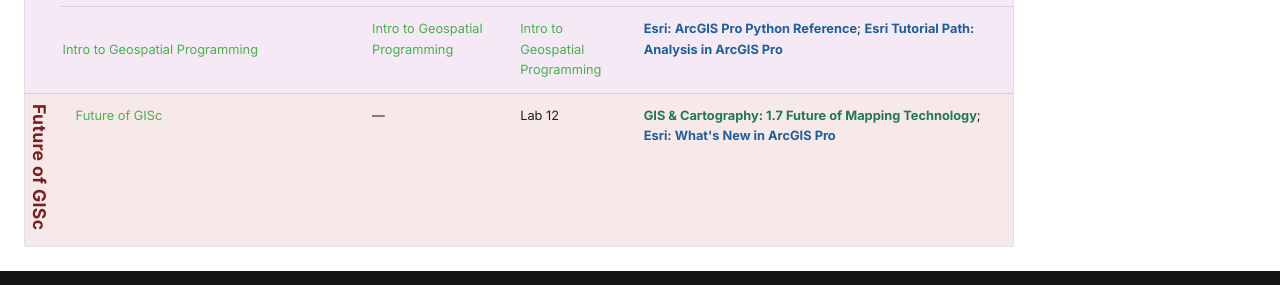
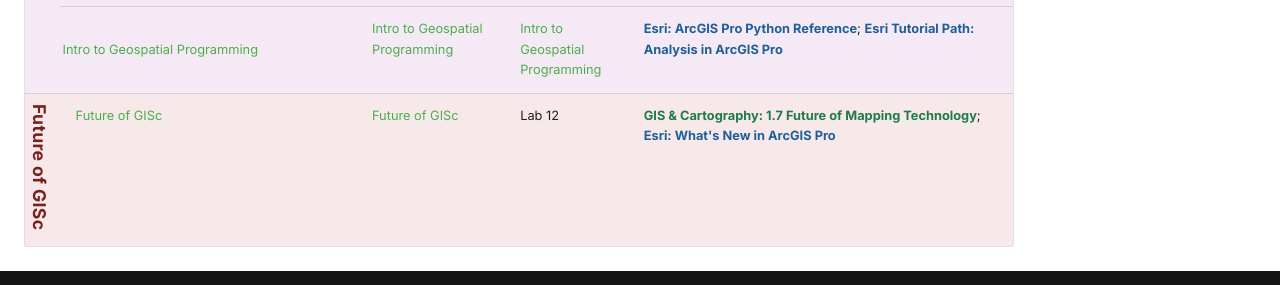
Before and after one commit to ShokranGit/arcgis-pro-course, an MkDocs documentation site: the page built from docs/lessons/index.md, in a window 1280 px wide and 900 px high, scrolled down 2086 px. Shown: the part 564-849 px from the top of the window. Built offline with MkDocs 1.6.1 and Material for MkDocs 9.7.7, drawn with Linux system fonts in a browser that asks for light colours; comment, search, counter and statistics services are not loaded.

Commit message:
Link Future of GISc deck in lessons table Slides column

```diff
--- a/docs/lessons/index.md
+++ b/docs/lessons/index.md
@@ -37,6 +37,6 @@ A date-free, college-agnostic view of every topic in the course. This list isn't
 | <span id="map-algebra" class="module-badge module-spatial">Spatial Analysis</span> | [Map Algebra](06-raster-analysis.md) | [Map Algebra](../slides/raster-data-analysis.md) | [Map Algebra](../labs/map-algebra/) | [GIS & Cartography: 8.3 Geoprocessing with Raster Imagery](https://slcc.pressbooks.pub/maps/chapter/8-3/){: .src-cartography}; [Essentials of GIS: Ch. 8 Geospatial Analysis II: Raster Data](https://saylordotorg.github.io/text_essentials-of-geographic-information-systems/s12-geospatial-analysis-ii-raster-.html){: .src-essentials} |
 | <span id="suitability-modeling" class="module-badge module-spatial">Spatial Analysis</span> | [Suitability Modeling](06-raster-analysis.md) | [Suitability Modeling](../slides/raster-data-analysis.md) | [Suitability Modeling](../labs/suitability-modeling/) | [GIS & Cartography: 8.3 Geoprocessing with Raster Imagery](https://slcc.pressbooks.pub/maps/chapter/8-3/){: .src-cartography}; [GIS & Cartography: 8.4 Scale of Raster Analysis](https://slcc.pressbooks.pub/maps/chapter/8-4/){: .src-cartography}; [Esri: Spatial Analysis in ArcGIS Pro](https://doc.esri.com/en/arcgis-pro/latest/help/analysis/introduction/spatial-analysis-in-arcgis-pro.html){: .src-esri} |
 | <span class="module-badge module-spatial" id="intro-to-geospatial-programming">Spatial Analysis</span> | [Intro to Geospatial Programming](08-geospatial-programming.md) | [Intro to Geospatial Programming](../slides/geospatial-programming-intro.md) | [Intro to Geospatial Programming](../labs/intro-to-geospatial-programming/) | [Esri: ArcGIS Pro Python Reference](https://doc.esri.com/en/arcgis-pro/latest/arcpy/main/arcgis-pro-arcpy-reference.html){: .src-esri}; [Esri Tutorial Path: Analysis in ArcGIS Pro](https://learn.arcgis.com/en/paths/analysis-in-arcgis-pro/){: .src-esri} |
-| <span class="module-badge module-ethics">Future of GISc</span> | [Future of GISc](09-future-of-gisc.md) | — | Lab 12 | [GIS & Cartography: 1.7 Future of Mapping Technology](https://slcc.pressbooks.pub/maps/chapter/1-7/){: .src-cartography}; [Esri: What's New in ArcGIS Pro](https://doc.esri.com/en/arcgis-pro/latest/get-started/whats-new-in-arcgis-pro.html){: .src-esri} |
+| <span class="module-badge module-ethics">Future of GISc</span> | [Future of GISc](09-future-of-gisc.md) | [Future of GISc](../slides/future-of-gis.md) | Lab 12 | [GIS & Cartography: 1.7 Future of Mapping Technology](https://slcc.pressbooks.pub/maps/chapter/1-7/){: .src-cartography}; [Esri: What's New in ArcGIS Pro](https://doc.esri.com/en/arcgis-pro/latest/get-started/whats-new-in-arcgis-pro.html){: .src-esri} |
 
 </div>
```
